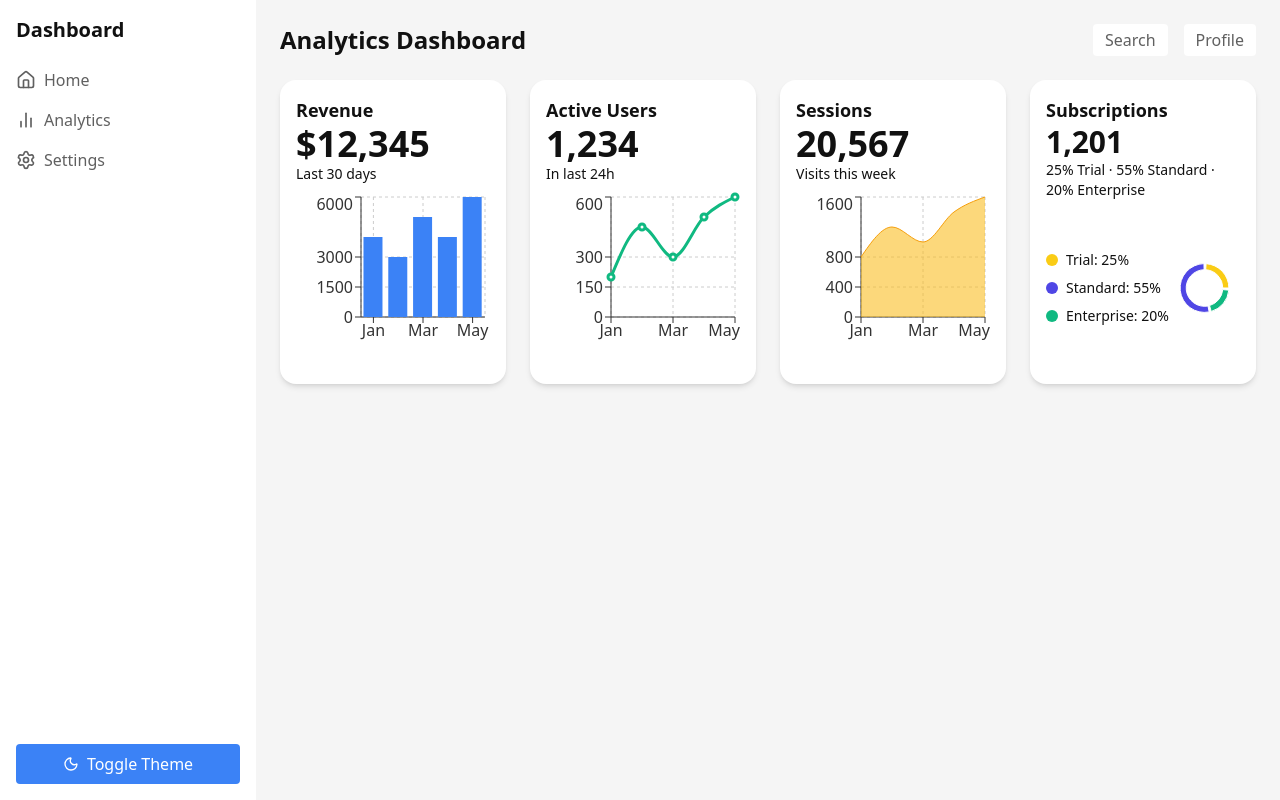
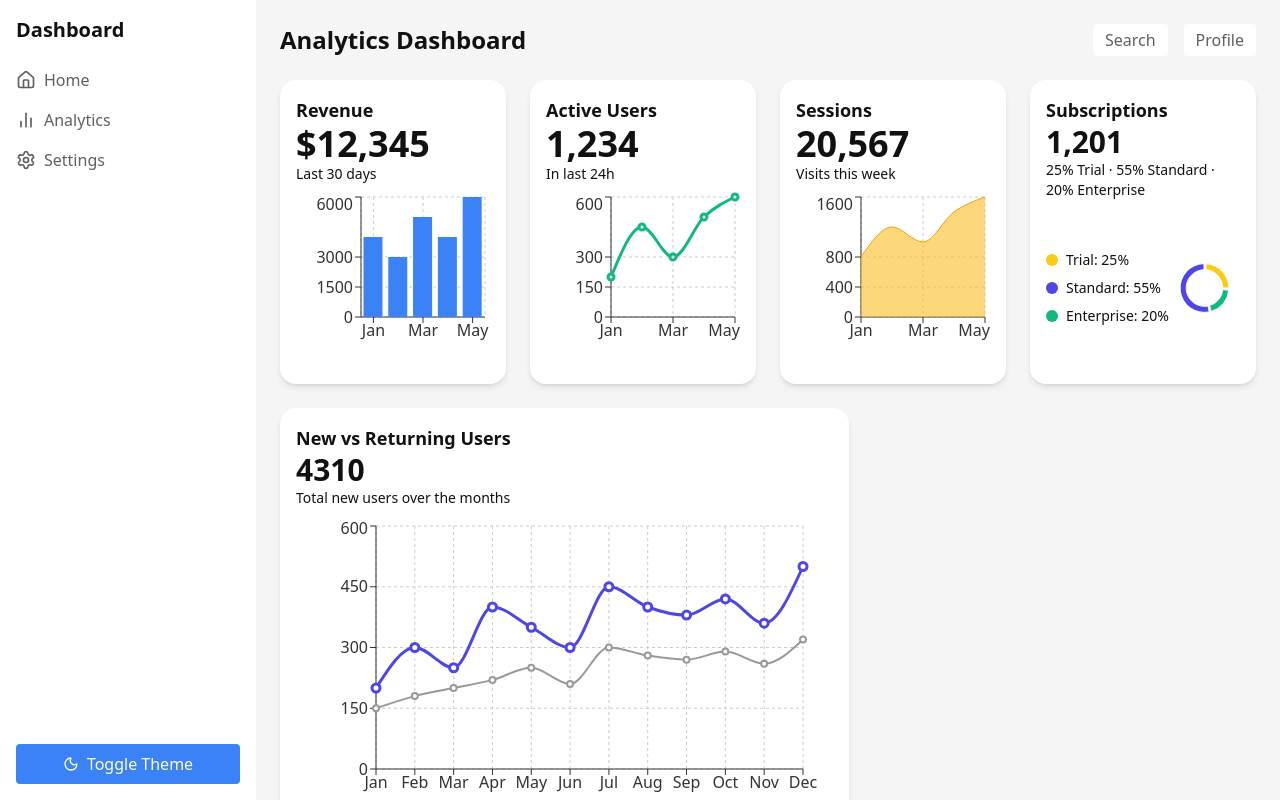
Before and after one commit to qnistico/analytics-dashboard, a React (Vite) app: page / in a window 1280 px wide. Built offline with nearby package versions, Linux system fonts and the light colour scheme; the HTML template or start-up script is replaced by a standard one.

Commit message:
fixed themes and new chart

```diff
--- a/src/App.css
+++ b/src/App.css
@@ -20,3 +20,7 @@
 .subtext-color {
   color: var(--color-subtext);
 }
+
+.card-bg {
+  background-color: var(--color-card-bg);
+}
--- a/src/App.jsx
+++ b/src/App.jsx
@@ -4,6 +4,7 @@ import RevenueCard from "./components/RevenueCard";
 import UsersCard from "./components/UsersCard";
 import SessionsCard from "./components/SessionsCard";
 import SubscriptionsCard from "./components/SubscriptionsCard";
+import NewReturningUsersCard from "./components/NewReturningUsersCard";
 
 function App() {
   const [darkMode, setDarkMode] = useState(false);
@@ -55,13 +56,21 @@ function App() {
           </div>
 
           {/* Cards */}
+          {/* Cards grid */}
 <div className="charts-grid-container grid grid-cols-1 md:grid-cols-2 lg:grid-cols-4 gap-6">
   <RevenueCard darkMode={darkMode} />
   <UsersCard darkMode={darkMode} />
   <SessionsCard darkMode={darkMode} />
   <SubscriptionsCard darkMode={darkMode} />
+</div>
 
+{/* NewReturningUsersCard – ~55–60% width */}
+<div className="mt-6 flex justify-start">
+  <div className="w-7/12">
+    <NewReturningUsersCard darkMode={darkMode} />
   </div>
+</div>
+
         </main>
       </div>
     </div>
--- /dev/null
+++ b/src/components/NewReturningUsersCard.jsx
@@ -0,0 +1,50 @@
+// src/components/NewReturningUsersCard.jsx
+import { Card, CardContent, CardHeader, CardTitle } from "./Card";
+import { LineChart, Line, XAxis, YAxis, CartesianGrid, Tooltip, ResponsiveContainer } from "recharts";
+
+// Sample data
+const usersData = [
+  { month: "Jan", newUsers: 200, returningUsers: 150 },
+  { month: "Feb", newUsers: 300, returningUsers: 180 },
+  { month: "Mar", newUsers: 250, returningUsers: 200 },
+  { month: "Apr", newUsers: 400, returningUsers: 220 },
+  { month: "May", newUsers: 350, returningUsers: 250 },
+  { month: "Jun", newUsers: 300, returningUsers: 210 },
+  { month: "Jul", newUsers: 450, returningUsers: 300 },
+  { month: "Aug", newUsers: 400, returningUsers: 280 },
+  { month: "Sep", newUsers: 380, returningUsers: 270 },
+  { month: "Oct", newUsers: 420, returningUsers: 290 },
+  { month: "Nov", newUsers: 360, returningUsers: 260 },
+  { month: "Dec", newUsers: 500, returningUsers: 320 },
+];
+
+
+export default function NewReturningUsersCard({ darkMode }) {
+  return (
+    <Card className="rounded-2xl shadow-md w-full card-bg">
+      <CardHeader>
+        <CardTitle className="text-lg font-semibold">New vs Returning Users</CardTitle>
+        <p className="text-3xl font-bold">
+          {usersData.reduce((sum, d) => sum + d.newUsers, 0)}
+        </p>
+        <p className="text-sm text-muted-foreground subtext-color">
+          Total new users over the months
+        </p>
+      </CardHeader>
+      <CardContent>
+        <div className="h-72">
+          <ResponsiveContainer width="100%" height="100%">
+            <LineChart data={usersData} margin={{ top: 10, right: 30, left: 20, bottom: 5 }}>
+              <CartesianGrid strokeDasharray="3 3" stroke={darkMode ? "#444" : "#ccc"} />
+              <XAxis dataKey="month" stroke={darkMode ? "#eee" : "#333"} />
+              <YAxis stroke={darkMode ? "#eee" : "#333"} />
+              <Tooltip />
+              <Line type="monotone" dataKey="newUsers" stroke="#4F46E5" strokeWidth={3} dot={{ r: 4 }} />
+              <Line type="monotone" dataKey="returningUsers" stroke="#999" strokeWidth={2} dot={{ r: 3 }} />
+            </LineChart>
+          </ResponsiveContainer>
+        </div>
+      </CardContent>
+    </Card>
+  );
+}
```
Lines whose indentation alone changed are shown as unchanged.
